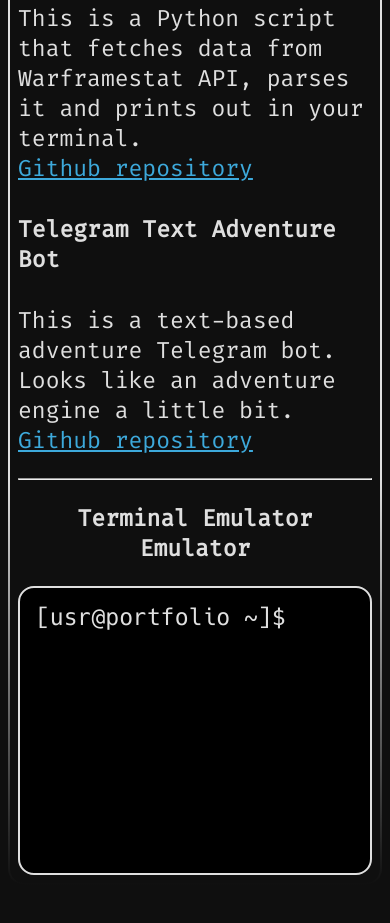
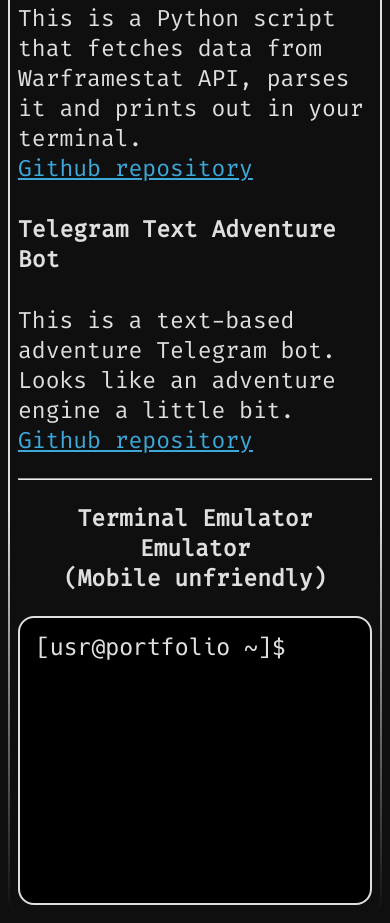
Before and after one commit to Aleph017/my_portfolio, a plain HTML site: page index.html in a window 390 px wide. Shown: the part 2050-2973 px from the top of the page. Before the commit the page ends 2943 px from the top, so only its background shows below. Drawn offline with Linux system fonts and the light colour scheme.

Commit message:
added warning that TEE is mobile unfriendly

```diff
--- a/index.html
+++ b/index.html
@@ -48,7 +48,7 @@
       <h4>Telegram Text Adventure Bot</h4>
       <p>This is a text-based adventure Telegram bot. Looks like an adventure engine a little bit.<br><a href="https://github.com/Aleph017/my_telegram_bot" target=_blank>Github repository</a></p>
       <hr>
-      <h3>Terminal Emulator Emulator</h3>
+      <h3>Terminal Emulator Emulator<br>(Mobile unfriendly)</h3>
 
       <div id="TEE">
         <div id="cli"></div>
```
